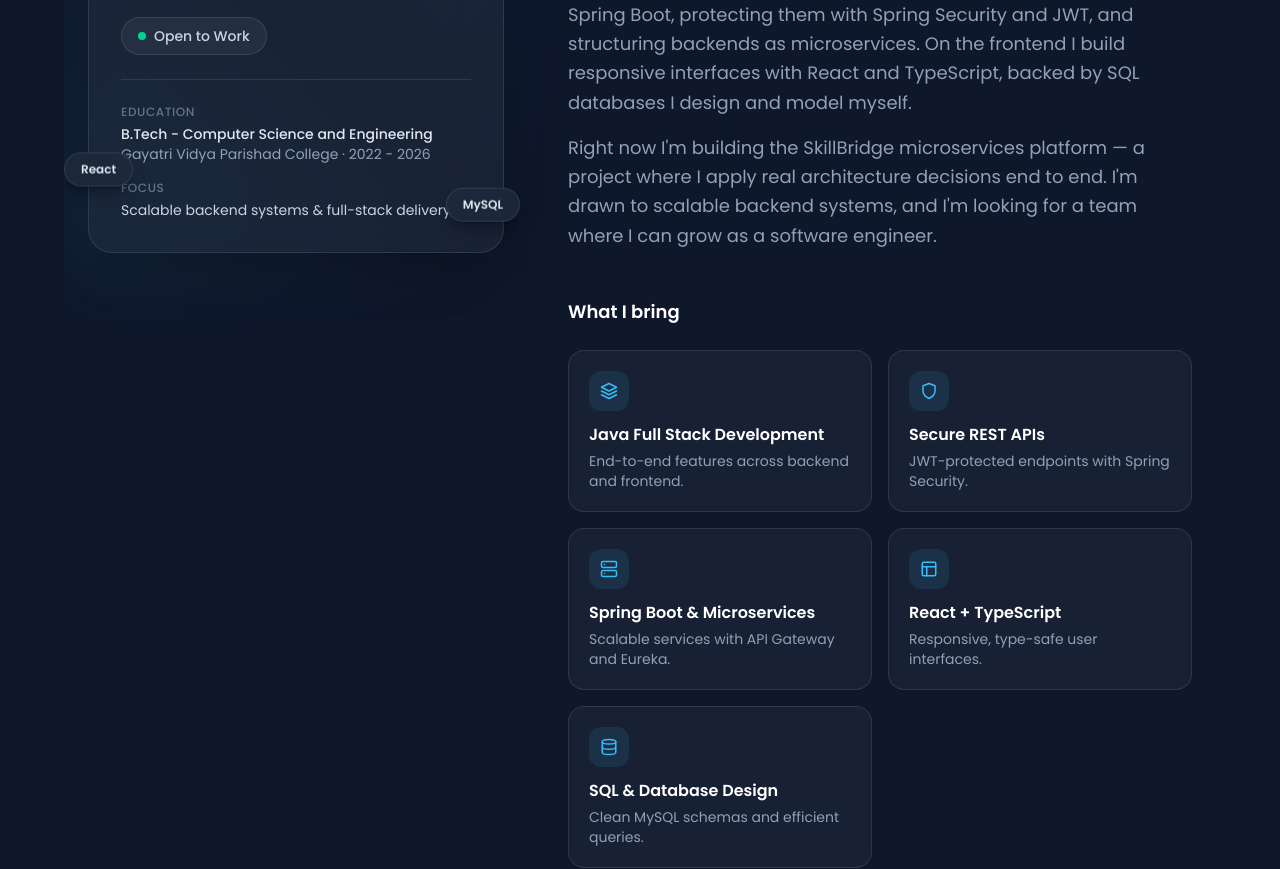
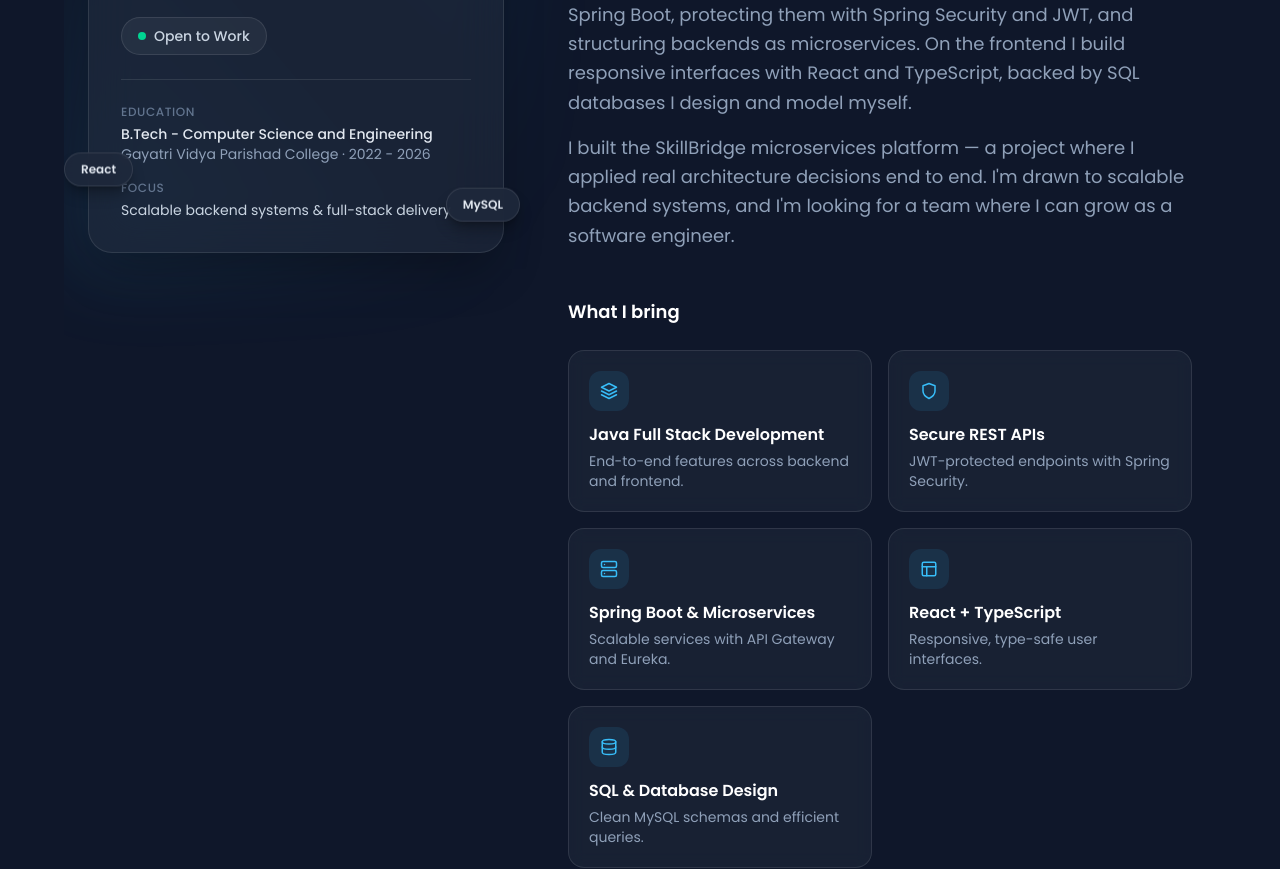
Before and after one commit to Adithya-vajrala/Portfolio, a React (Vite) app: page / in a window 1280 px wide. Shown: the part 1380-2249 px from the top of the page. Built offline with nearby package versions, Linux system fonts and the light colour scheme.

Commit message:
feat(portfolio): mark SkillBridge as Completed with production link
Update SkillBridge project card status from In Progress to Completed,
add production link, and update About section to past tense.

```diff
--- a/src/components/sections/AboutSection.tsx
+++ b/src/components/sections/AboutSection.tsx
@@ -22,8 +22,8 @@ const ABOUT_PARAGRAPHS = [
     'backends as microservices. On the frontend I build responsive ' +
     'interfaces with React and TypeScript, backed by SQL databases I design ' +
     'and model myself.',
-  "Right now I'm building the SkillBridge microservices platform — " +
-    'a project where I apply real architecture decisions end to end. ' +
+  "I built the SkillBridge microservices platform — " +
+    'a project where I applied real architecture decisions end to end. ' +
     "I'm drawn to scalable backend systems, and I'm looking for a team " +
     'where I can grow as a software engineer.'
 ]
--- a/src/data/index.ts
+++ b/src/data/index.ts
@@ -112,11 +112,11 @@ export const PROJECTS_GALLERY: GalleryProject[] = [
     id: 'skillbridge',
     title: 'SkillBridge',
     description:
-      'A microservices platform connecting customers with professionals — JWT-secured services, Eureka discovery, and gateway routing.',
+      'A full-stack service marketplace connecting customers with professionals — built with Spring Boot microservices, JWT auth, and a React frontend.',
     anchor: '#featured-project',
-    statusLabel: 'Featured',
-    statusTone: 'brand',
-    categories: ['featured', 'backend', 'fullstack', 'in-progress'],
+    statusLabel: 'Completed',
+    statusTone: 'emerald',
+    categories: ['featured', 'backend', 'fullstack', 'completed'],
     tech: [
       'Java',
       'Spring Boot',
```
